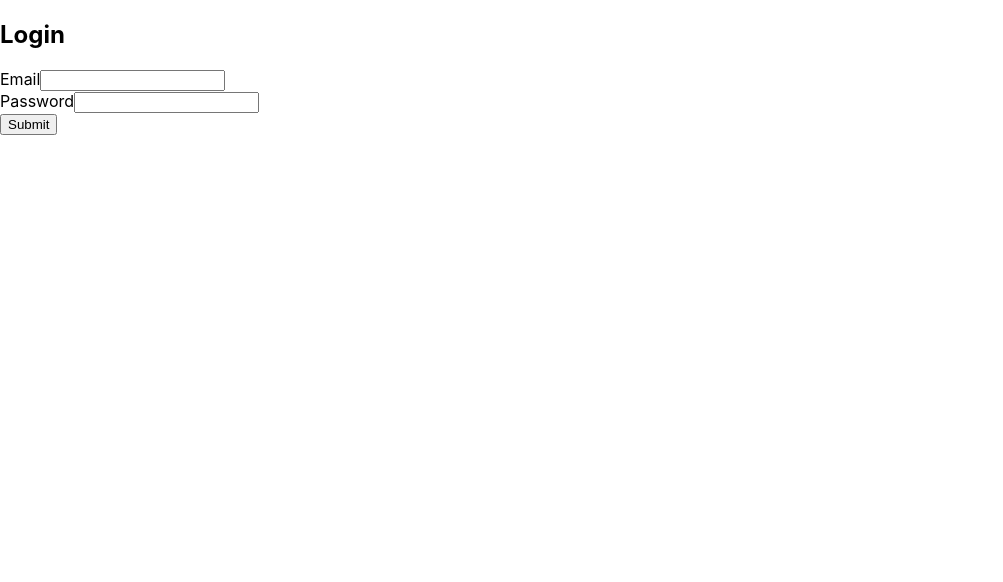
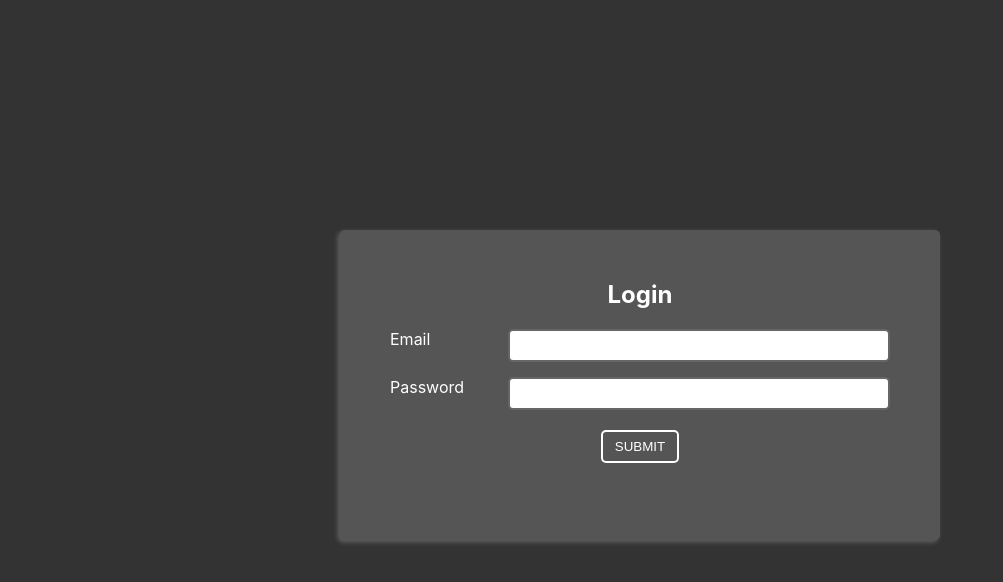
Before and after one commit to kocurzysty/pokayoke, a React (Create React App) app in the folder frontend/: page /login in a window 1280 px wide. Shown: the top 582 px of the page, without its empty margins (0-1003 px from the left). Built offline with nearby package versions, Linux system fonts and the light colour scheme.

Commit message:
styling forms

```diff
--- a/frontend/src/App.css
+++ b/frontend/src/App.css
@@ -1,38 +1,60 @@
-.App {
-  text-align: center;
+#root {
+  background-color: #333;
+  min-height:calc(100vh - 10px);
+  padding: 5px;
 }
-
-.App-logo {
-  height: 40vmin;
-  pointer-events: none;
-}
-
-@media (prefers-reduced-motion: no-preference) {
-  .App-logo {
-    animation: App-logo-spin infinite 20s linear;
-  }
-}
-
-.App-header {
-  background-color: #282c34;
-  min-height: 100vh;
-  display: flex;
-  flex-direction: column;
-  align-items: center;
-  justify-content: center;
-  font-size: calc(10px + 2vmin);
+.form-container {
+  box-shadow: -2px 2px 5px #666;
+  background-color: #555;
+  width: 500px;
+  height: 250px;
+  margin: calc(50vh - 175px) auto;
+  padding: 30px 50px;
+  border-radius: 5px;
   color: white;
 }
 
-.App-link {
-  color: #61dafb;
+.form-container h2 {
+  text-align: center;
+}
+.form-container form {
+  font-size: 16px;
+}
+.form-container form > div {
+  display: flex;
+  margin-top: 15px;
 }
 
-@keyframes App-logo-spin {
-  from {
-    transform: rotate(0deg);
-  }
-  to {
-    transform: rotate(360deg);
-  }
+.form-container form > div label{
+  flex:1;
 }
+.form-container form > div input{
+  border-radius: 5px;
+  border: 2px solid #666;
+  flex:3;
+  padding: 7px 12px;
+}
+.form-container form > div input:focus{
+  border-color:#000;
+  outline: none;
+}
+.form-container form > button{
+  color: white;
+  text-transform: uppercase;
+  background-color: transparent;
+  border: 2px solid #fff;
+  border-radius: 5px;
+  padding: 7px 12px;
+  display: block;
+  margin: 20px auto;
+}
+.form-container form > button:hover{
+  color: #555;
+  background-color: #fff;
+}
+.form-container form > button:focus{
+  color: #fff;
+  background-color: #444;
+  border-color: #444;
+  outline: none;
+}
--- a/frontend/src/App.js
+++ b/frontend/src/App.js
@@ -3,16 +3,17 @@ import { BrowserRouter as Router, Route, Routes, Navigate } from 'react-router-d
 import Login from './pages/Login';
 import Profile from './pages/Profile';
 import Register from './pages/Register';
+import './App.css';
 
 function App() {
   return (
     <Router>
       <div>
-        <Routes>
+      <Routes>
           <Route path="/" element={<Navigate to="/login" />} />
           <Route path="/login" element={<Login />} />
+          <Route path="/register" element={<Register />} />
           <Route path="/profile" element={<Profile />} />
-          <Route path="/register" element={<Register />} />
         </Routes>
       </div>
     </Router>
--- a/frontend/src/pages/Login.js
+++ b/frontend/src/pages/Login.js
@@ -20,7 +20,7 @@ function Login() {
   };
 
   return (
-    <div>
+    <div class="form-container">
       <h2>Login</h2>
       <form onSubmit={handleSubmit}>
         <div>
--- a/frontend/src/pages/Register.js
+++ b/frontend/src/pages/Register.js
@@ -39,9 +39,10 @@ const Register = () => {
   };
 
   return (
-    <div>
+    <div class="form-container">
       <h1>Create Account</h1>
       <form onSubmit={handleSubmit}>
+        <div>
         <input
           type="email"
           value={email}
@@ -49,6 +50,8 @@ const Register = () => {
           placeholder="Email"
           required
         />
+        </div>
+        <div>
         <input
           type="password"
           value={password}
@@ -56,6 +59,8 @@ const Register = () => {
           placeholder="Password"
           required
         />
+        </div>
+        <div>
         <input
           type="password"
           value={confirmPassword}
@@ -63,6 +68,7 @@ const Register = () => {
           placeholder="Confirm Password"
           required
         />
+        </div>
         {error && <p style={{ color: 'red' }}>{error}</p>}
         <button type="submit">Create Account</button>
       </form>
```
